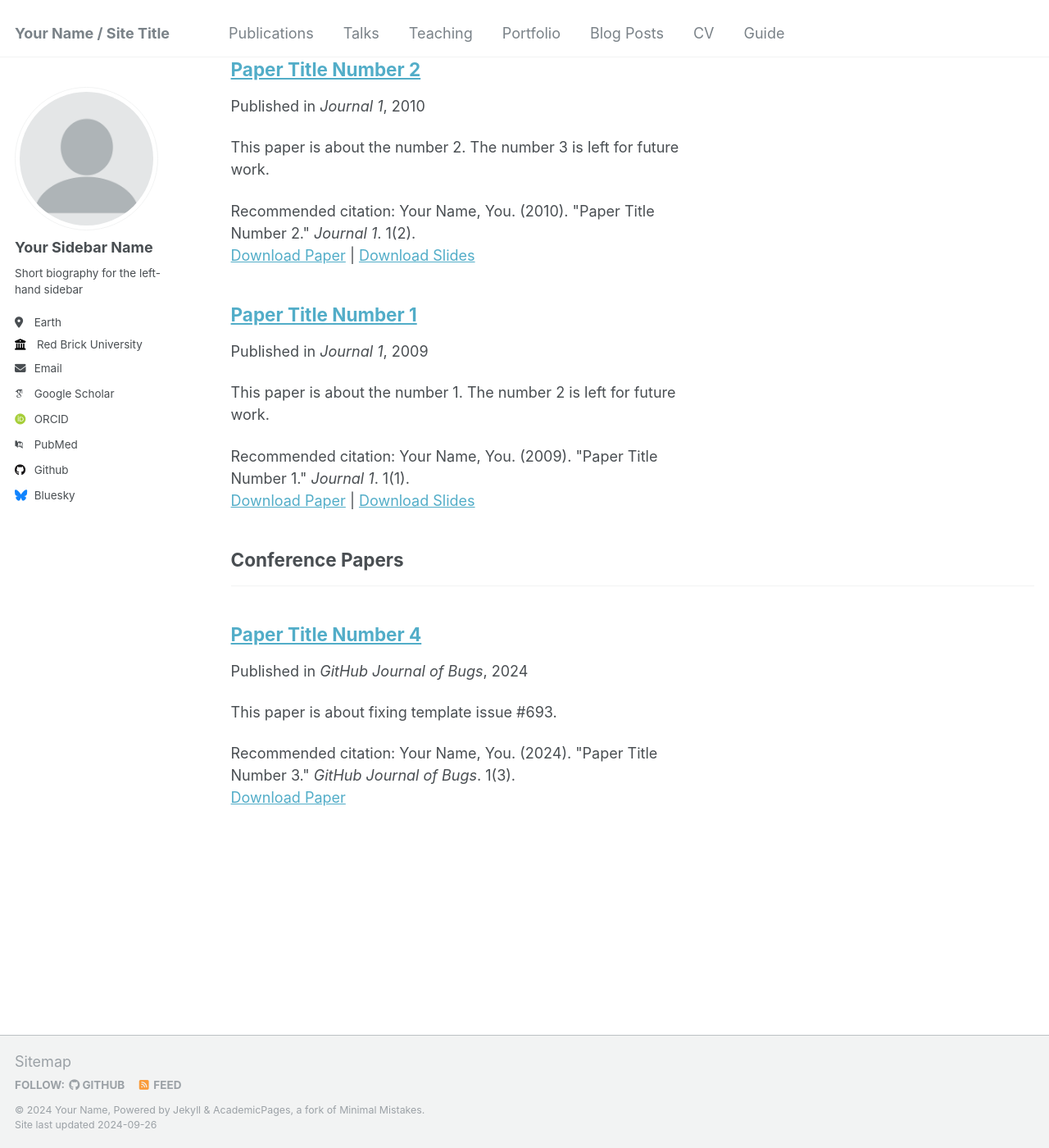
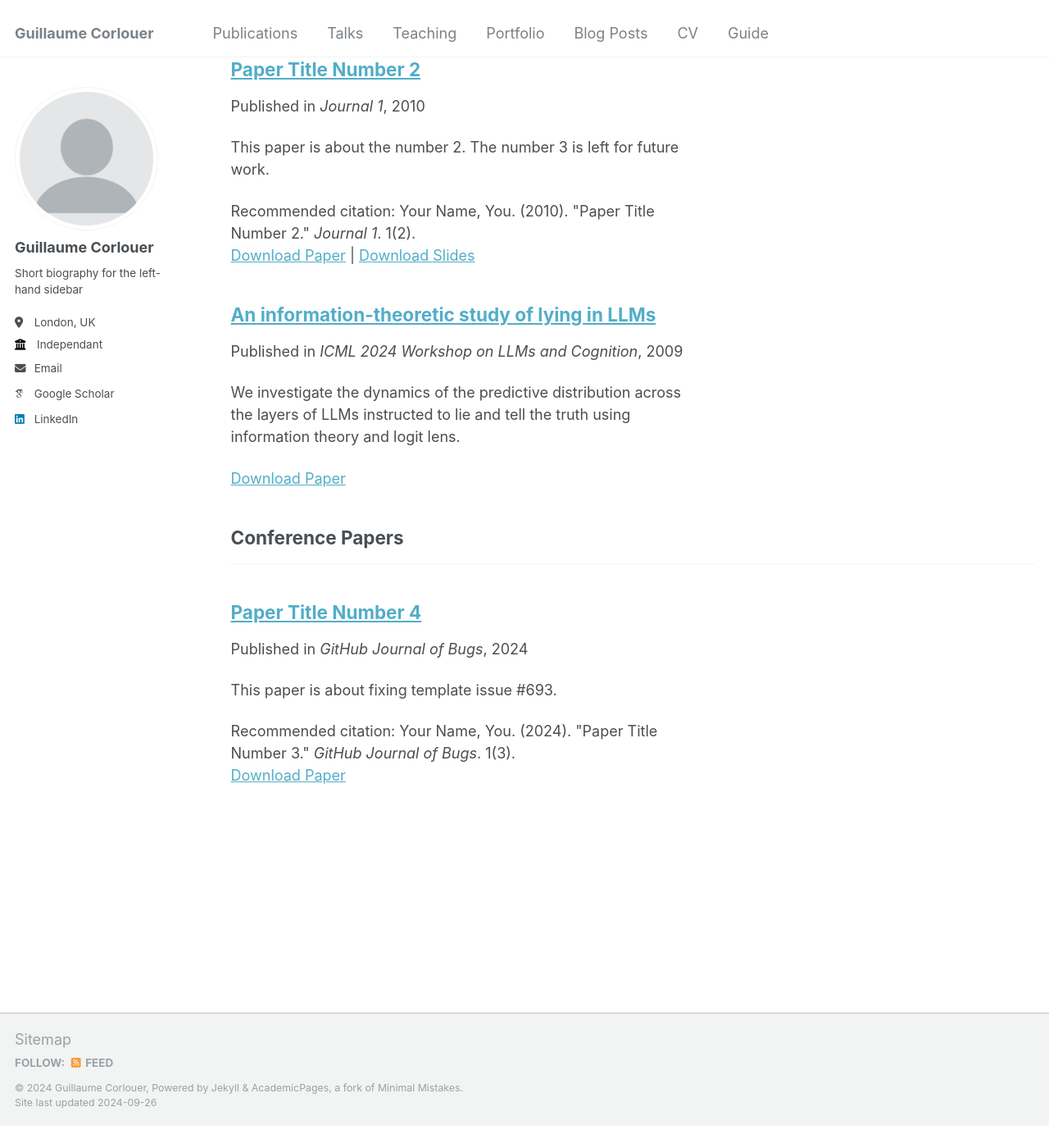
Before and after one commit to gcorlouer/gcorlouer.github.io, a Jekyll site: the page built from _pages/publications.html, in a window 1280 px wide and 1400 px high, scrolled down 539 px. Shown: the whole window at 82% size. Built offline with Jekyll 4.4.1, drawn with Linux system fonts in a browser that asks for light colours; some web fonts are replaced; after the commit the page ends 1912 px from its top, so only the background shows below that.

Commit message:
nmade website

```diff
--- a/_config.yml
+++ b/_config.yml
@@ -8,13 +8,13 @@
 
 # Basic Site Settings
 locale                   : "en-US"
-title                    : "Your Name / Site Title"
+title                    : "Guillaume Corlouer"
 title_separator          : "-"
-name                     : &name "Your Name"
-description              : &description "personal description"
-url                      : https://academicpages.github.io # the base hostname & protocol for your site e.g. "https://mmistakes.github.io"
+name                     : &name "Guillaume Corlouer"
+description              : &description "Researcher in AI intepretabilty."
+url                      : https://gcorlouer.github.io # the base hostname & protocol for your site e.g. "https://mmistakes.github.io"
 baseurl                  : "" # the subpath of your site, e.g. "/blog"
-repository               : "academicpages/academicpages.github.io"
+repository               : "gcorlouer/gcorlouer.github.io"
 
 # Site Author - The following control what appear as part of the author content on the side bar.
 #               If a field is blank the icon and link will not appear, otherwise it will be shown.
@@ -22,33 +22,33 @@ repository               : "academicpages/academicpages.github.io"
 author:
   # Biographic information
   avatar           : "profile.png"
-  name             : "Your Sidebar Name"
+  name             : "Guillaume Corlouer"
   pronouns         : # example: "she/her"
   bio              : "Short biography for the left-hand sidebar"
-  location         : "Earth"
-  employer         : "Red Brick University"
+  location         : "London,  UK"
+  employer         : "Independant"
   uri              : # URL
-  email            : "none@example.org"
+  email            : "guillaume.corlouer@gmail.com"
 
   # Academic websites
   arxiv            : # URL - Update with the correct link to your profile
-  googlescholar    : "https://scholar.google.com/citations?user=PS_CX0AAAAAJ"
+  googlescholar    : "https://scholar.google.com/citations?user=0QCJiNgAAAAJ&hl=en"
   impactstory      : # URL
-  orcid            : "http://orcid.org/yourorcidurl"
+  orcid            : # "http://orcid.org/yourorcidurl"
   semantic         : # URL
-  pubmed           : "https://www.ncbi.nlm.nih.gov/pubmed/?term=john+snow"
+  pubmed           : # "https://www.ncbi.nlm.nih.gov/pubmed/?term=john+snow"
   researchgate     : # URL
 
   # Repositories and software development
   bitbucket        : # Username - Update with your username on the site
   codepen          : # Username
   dribbble         : # Username
-  github           : "academicpages"
+  github           : # "academicpages"
   kaggle           : # Username
   stackoverflow    : # User number or user number and name (i.e., use "1" or "1/jeff-atwood")
 
   # Social media
-  bluesky          : "bsky.app" # Replace this with you Bluesky username
+  bluesky          : # "bsky.app" # Replace this with you Bluesky username
   facebook         : # Username
   flickr           : # Username
   foursquare       : # Username
@@ -57,7 +57,7 @@ author:
   keybase          : # Username
   instagram        : # Username
   lastfm           : # Username
-  linkedin         : # Username
+  linkedin         : https://www.linkedin.com/in/guillaume-corlouer-3159a8223/
   mastodon         : # URL
   medium           : # URL
   pinterest        : # Username
--- a/_publications/2009-10-01-paper-title-number-1.md
+++ /dev/null
@@ -1,14 +0,0 @@
----
-title: "Paper Title Number 1"
-collection: publications
-category: manuscripts
-permalink: /publication/2009-10-01-paper-title-number-1
-excerpt: 'This paper is about the number 1. The number 2 is left for future work.'
-date: 2009-10-01
-venue: 'Journal 1'
-slidesurl: 'http://academicpages.github.io/files/slides1.pdf'
-paperurl: 'http://academicpages.github.io/files/paper1.pdf'
-citation: 'Your Name, You. (2009). &quot;Paper Title Number 1.&quot; <i>Journal 1</i>. 1(1).'
----
-
-The contents above will be part of a list of publications, if the user clicks the link for the publication than the contents of section will be rendered as a full page, allowing you to provide more information about the paper for the reader. When publications are displayed as a single page, the contents of the above "citation" field will automatically be included below this section in a smaller font.
--- /dev/null
+++ b/_publications/2024_information_theory_of_lying_llm.md
@@ -0,0 +1,10 @@
+---
+title: "An information-theoretic study of lying in LLMs"
+collection: publications
+category: manuscripts
+permalink: /publication/2024_information_theory_of_lying_llm
+excerpt: 'We investigate the dynamics of the predictive distribution across the layers of LLMs instructed to lie and tell the truth using information theory and logit lens.'
+date: 2009-10-01
+venue: 'ICML 2024 Workshop on LLMs and Cognition'
+paperurl: 'https://openreview.net/forum?id=9AM5i1wWZZ'
+---
```
Also changed, not shown: 6 other files.
